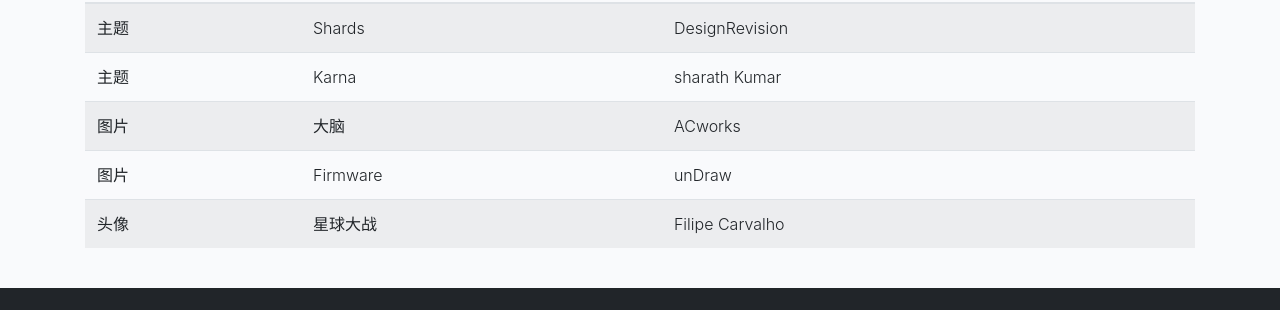
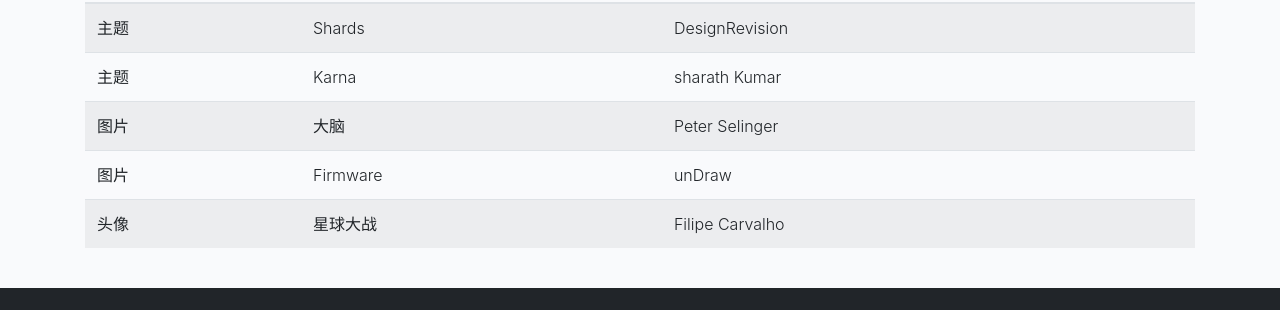
Before and after one commit to DamageControlStudio/HomePage, a Jekyll site: the page built from index.html, in a window 1280 px wide and 900 px high, scrolled down 1790 px. Shown: the part 544-854 px from the top of the window. Built offline with Jekyll 4.4.1, drawn with Linux system fonts in a browser that asks for light colours; nearby versions of some CDN libraries.

Commit message:
更新logo

```diff
--- a/blog.html
+++ b/blog.html
@@ -19,7 +19,7 @@
             <div class="container">
                 <h4>{{post.title}}</h4>
                 <p>{{post.description}}</p>
-                <div class="action">{{ post.date | date: '%B %d, %Y' }}<a href="{{post.url | prepend: site.baseurl}}"><i class="fa fa-arrow-right" aria-hidden="true">&nbsp;阅读</i></a></div>
+                <div class="action">{{ post.date | date: '%Y年%m月%d日' }}<a href="{{post.url | prepend: site.baseurl}}"><i class="fa fa-arrow-right" aria-hidden="true">&nbsp;阅读</i></a></div>
             </div>
         </div>
       {% endfor %}
--- a/index.html
+++ b/index.html
@@ -23,7 +23,7 @@
           <!-- Navigation -->
           <nav class="navbar navbar-expand-lg navbar-dark pt-4 px-0">
             <a class="navbar-brand" href="#">
-              <img src="images/agency-landing/logo-white.png" class="mr-2" alt="控损工作室">
+              <img src="images/agency-landing/logo-light.svg" class="mr-2" height="32" alt="控损工作室">
             </a>
             <button class="navbar-toggler" type="button" data-toggle="collapse" data-target="#navbarNavDropdown" aria-controls="navbarNavDropdown" aria-expanded="false" aria-label="Toggle navigation">
               <span class="navbar-toggler-icon"></span>
@@ -206,7 +206,7 @@
               <tr>
                 <td>图片</td>
                 <td>大脑</td>
-                <td>ACworks</td>
+                <td>Peter Selinger</td>
               </tr>
               <tr>
                 <td>图片</td>
```
Also changed, not shown: favicon.ico, images/agency-landing/logo-dark.svg (added), images/agency-landing/logo-light.svg (added), images/agency-landing/logo-white.png (deleted).
